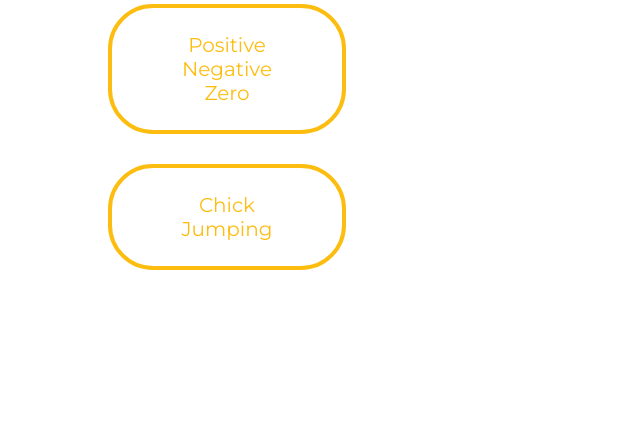
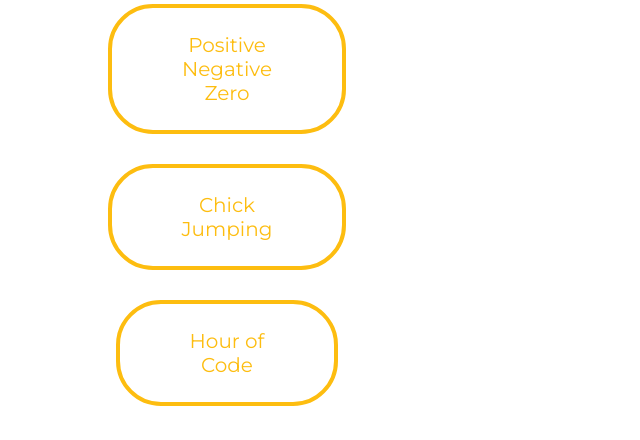
Before and after one commit to VCU-CS-Capstone/CS-23-313-Elementary-School-Computer-Science-Engagement, a Flask app: page /tech/ in a window 1280 px wide. Shown: the part 694-1134 px from the top of the page, without its empty margins (0-640 px from the left). Before the commit the page ends 964 px from the top, so only its background shows below. Run offline with Flask 2, Linux system fonts and the light colour scheme; some libraries are stand-ins or nearby versions.

Commit message:
new link

```diff
--- a/src/templates/tech.html
+++ b/src/templates/tech.html
@@ -96,6 +96,9 @@
               <li>
                 <a href="#"><button>Chick<br>Jumping</button></a>
               </li>
+              <li>
+                <a href="#"><button>Hour of<br>Code</button></a>
+              </li>
             </ul>
           </div>
         </div>
```
